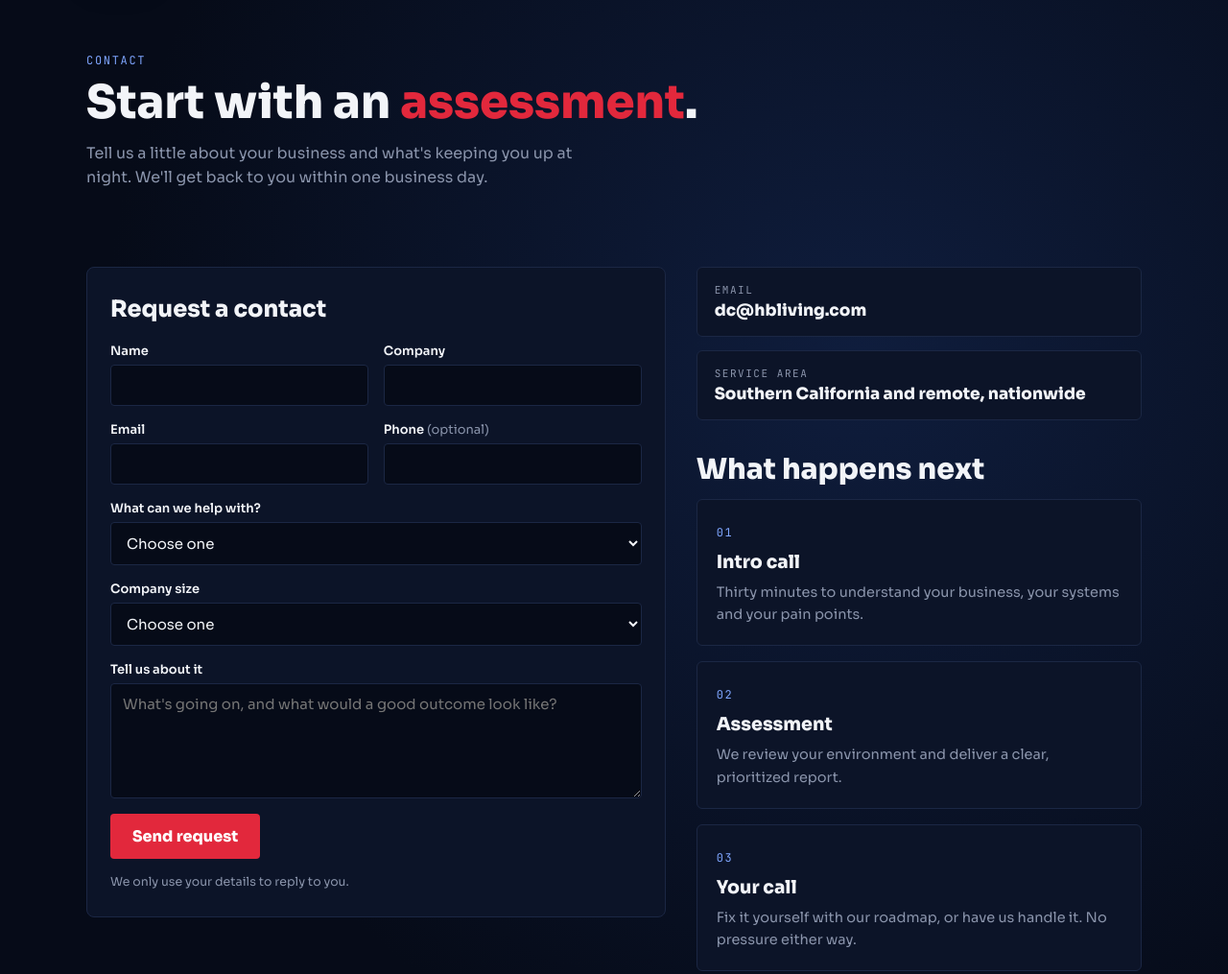
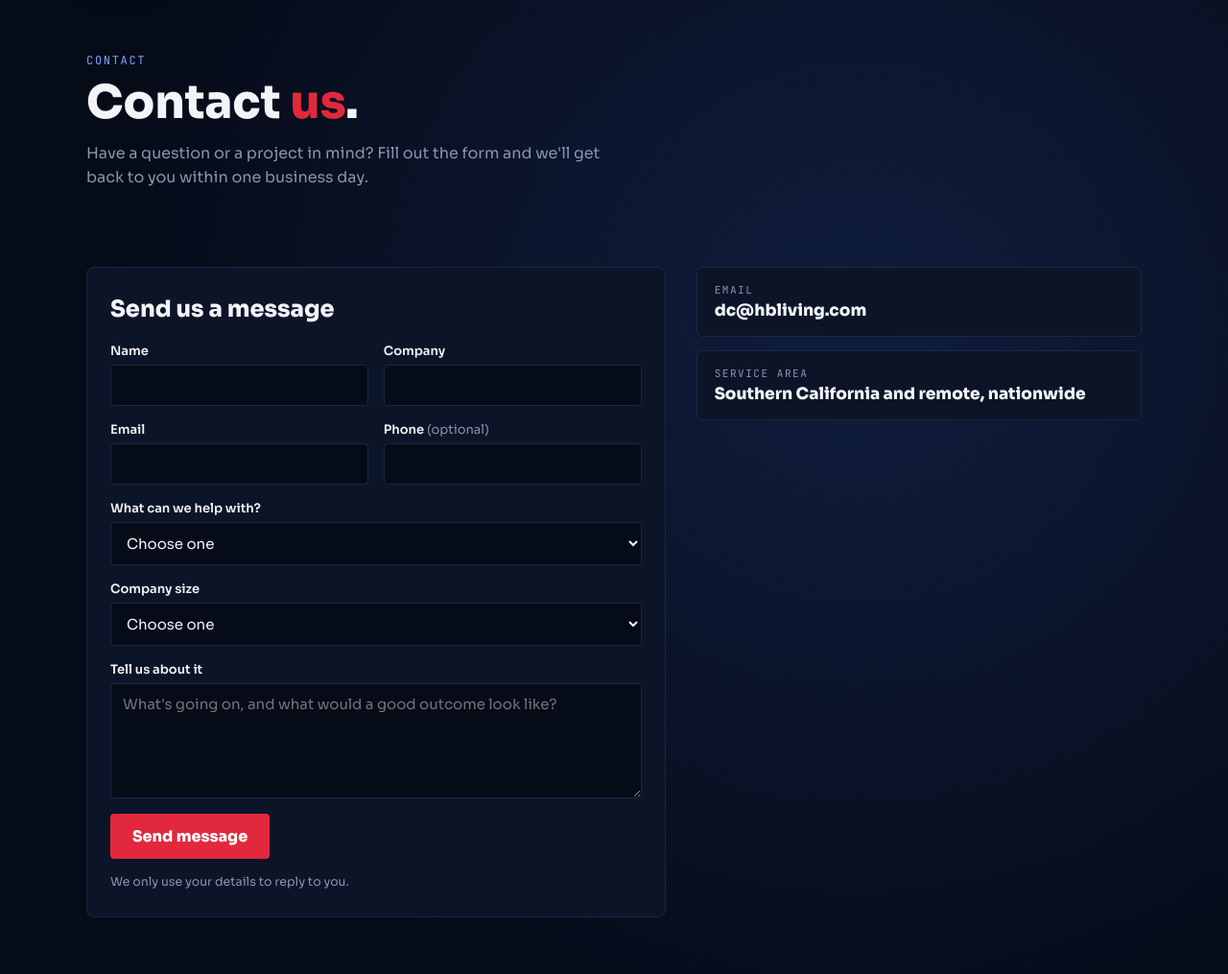
Before and after one commit to hbliving33/dcon, a plain HTML site: page contact.html in a window 1280 px wide. Shown: the part 125-1140 px from the top of the page at 96% size. Drawn offline with Linux system fonts and the light colour scheme.

Commit message:
Plain Contact us page; remove all call wording
Co-Authored-By: Claude Opus 5.5 <noreply@anthropic.com>
Claude-Session: https://claude.ai/code/session_01W2m92Sz5CJ3phDF3Dvt8JD

```diff
--- a/contact.html
+++ b/contact.html
@@ -4,7 +4,7 @@
 <meta charset="utf-8">
 <meta name="viewport" content="width=device-width, initial-scale=1, viewport-fit=cover">
 <title>Contact | D Consulting</title>
-<meta name="description" content="Request a call or an IT and security assessment from D Consulting.">
+<meta name="description" content="Contact D Consulting.  Fill out the form and we will get back to you within one business day.">
 <link rel="icon" href="assets/img/badge.svg" type="image/svg+xml">
 <link rel="preconnect" href="https://fonts.googleapis.com">
 <link rel="stylesheet" href="https://fonts.googleapis.com/css2?family=JetBrains+Mono:wght@400;700&family=Sora:wght@400;600;800&display=swap">
@@ -18,12 +18,12 @@
 <main class="page">
   <section class="page-hero">
     <div class="eyebrow">Contact</div>
-    <h1>Start with an <em>assessment</em>.</h1>
-    <p class="lede">Tell us a little about your business and what's keeping you up at night.  We'll get back to you within one business day.</p>
+    <h1>Contact <em>us</em>.</h1>
+    <p class="lede">Have a question or a project in mind?  Fill out the form and we'll get back to you within one business day.</p>
   </section>
   <section class="section contact-grid">
     <form class="form" id="contactForm" action="https://formsubmit.co/dc@hbliving.com" method="POST">
-      <h2>Request a contact</h2>
+      <h2>Send us a message</h2>
       <input type="hidden" name="_subject" value="New contact request from the D Consulting website">
       <input type="hidden" name="_template" value="table">
       <input type="hidden" name="_next" id="nextUrl" value="https://hbliving33.github.io/dcon/thanks.html">
@@ -59,7 +59,7 @@
         </select>
       </label>
       <label for="f-msg">Tell us about it<textarea id="f-msg" name="message" rows="5" required placeholder="What's going on, and what would a good outcome look like?"></textarea></label>
-      <button class="btn btn-primary" type="submit">Send request</button>
+      <button class="btn btn-primary" type="submit">Send message</button>
       <p class="fine">We only use your details to reply to you.</p>
     </form>
     <div class="side">
@@ -67,12 +67,6 @@
         <li><span class="label">Email</span><span class="value">dc@hbliving.com</span></li>
         <li><span class="label">Service area</span><span class="value">Southern California and remote, nationwide</span></li>
       </ul>
-      <h2 style="margin-top:32px">What happens next</h2>
-      <ol class="steps next" style="grid-template-columns:1fr">
-        <li><h3>Intro call</h3><p>Thirty minutes to understand your business, your systems and your pain points.</p></li>
-        <li><h3>Assessment</h3><p>We review your environment and deliver a clear, prioritized report.</p></li>
-        <li><h3>Your call</h3><p>Fix it yourself with our roadmap, or have us handle it.  No pressure either way.</p></li>
-      </ol>
     </div>
   </section>
 </main>
```
Also changed, not shown: about.html (+1 -1 lines), index.html (+1 -1 lines), services.html (+2 -2 lines).
